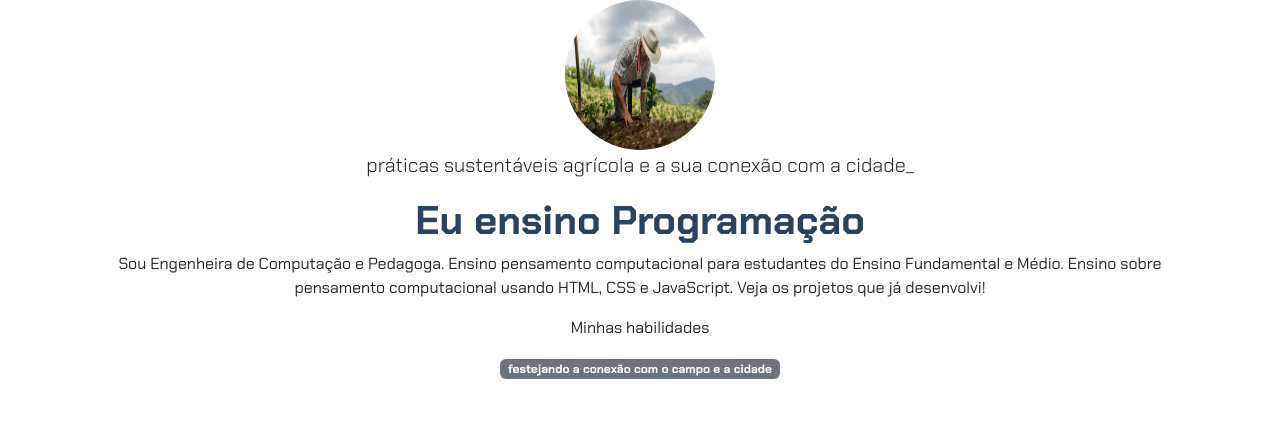
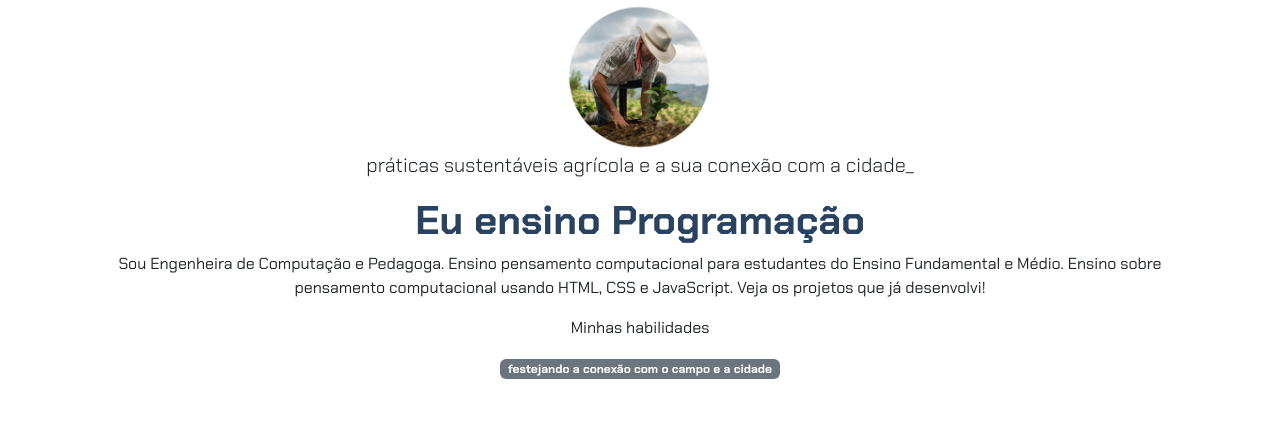
Before and after one commit to MarialimaCorrea/agrinho2025, a plain HTML site: page index.html in a window 1280 px wide. Shown: the top 440 px of the page. Drawn offline with nearby package versions, Linux system fonts and the light colour scheme.

Commit message:
Update index.html

```diff
--- a/index.html
+++ b/index.html
@@ -11,7 +11,7 @@
 
 <body>
     <header class="container text-center">
-        <img src="ag.jpg" alt="ag.jpg" class="rounded-circle" width="150" height="150"
+        <img src="116aeb2e-e525-4d54.jpg" alt="ag.jpg" class="rounded-circle" width="150" height="150"
             srcset="">
         <p class="lead">práticas sustentáveis agrícola e a sua conexão com a cidade_</p>
         <h1>Eu ensino Programação</h1>
```
